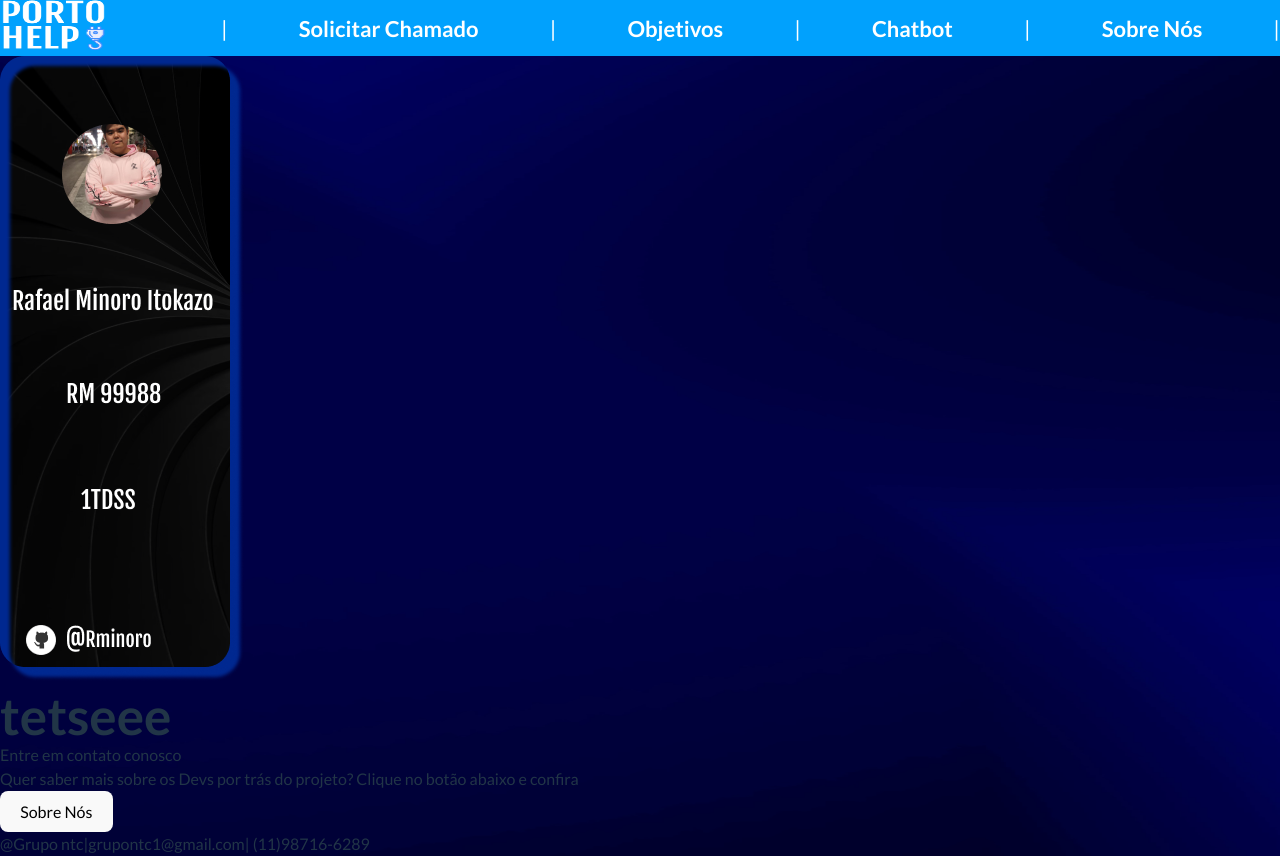
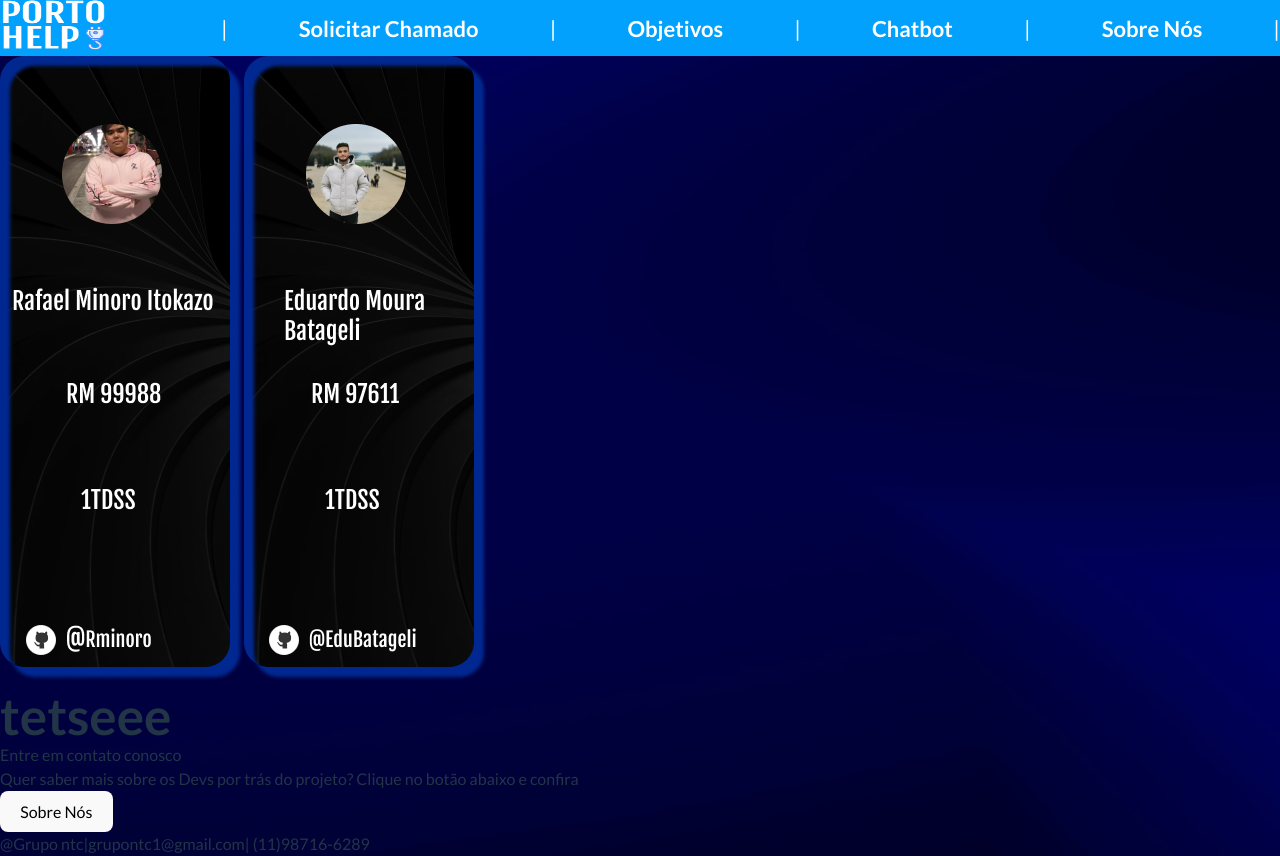
Before and after one commit to kkoliveiraa/Sprint_3_Web, a React (Vite) app in the folder challenge/: page /sobrenos in a window 1280 px wide. Built offline with nearby package versions, Linux system fonts and the light colour scheme.

Commit message:
img 2 e 3 no jsx

```diff
--- a/challenge/src/routes/sobrenos/index.jsx
+++ b/challenge/src/routes/sobrenos/index.jsx
@@ -1,6 +1,7 @@
 import motorista from "../../assets/motorista.png"
 import rafa from "../../assets/Rafael Minoro itokazo.png"
-
+import edu from "../../assets/Eduardo Moura Batageli.png"
+import thiago from "../../assets/Thiago Gil Camargo.png"
 
 export default function Sobrenos(){
 
@@ -8,6 +9,7 @@ export default function Sobrenos(){
     return(
         <main>
             <img id="motorista"src={rafa} alt="motorista de caminhão dirigindo" />
+            <img id="motorista"src={edu} alt="motorista de caminhão dirigindo" />
             <h1>tetseee</h1>
         </main>
     )
```
